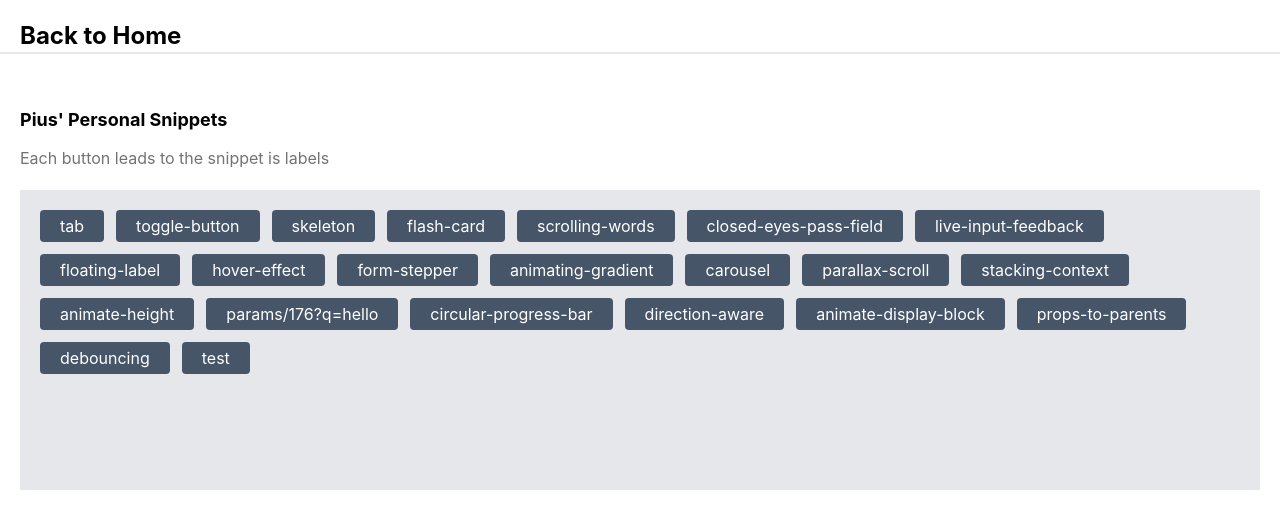
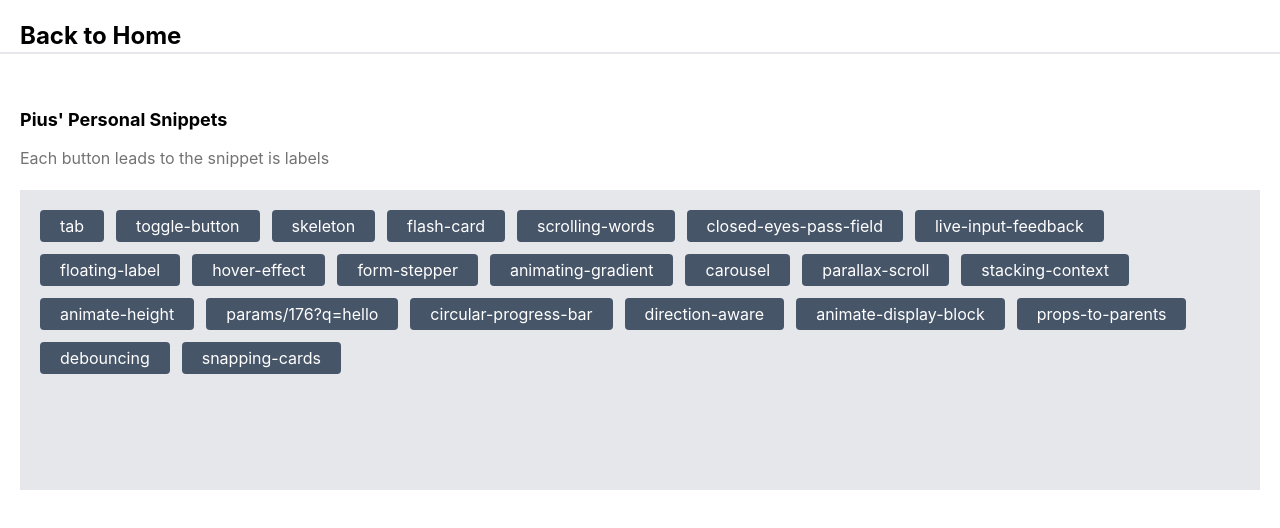
Before and after one commit to thetruekobby/snippets, a React (Vite) app: page / in a window 1280 px wide. Shown: the top 528 px of the page. Built offline with nearby package versions, Linux system fonts and the light colour scheme.

Commit message:
snapping cards

```diff
--- a/src/data.jsx
+++ b/src/data.jsx
@@ -7,7 +7,7 @@ import Flashcard from "./pages/Flashcard"
 import ScrollingWords from "./pages/ScrollingWords"
 import ClosedEyes from "./pages/ClosedEyes"
 import LiveFeedback from "./pages/LiveFeedback"
-import Test from "./Test"
+// import Test from "./Test"
 import FloatingLabel from "./pages/FloatingLabel"
 import HoverEffect from "./pages/HoverEffect"
 import FormStepper from "./pages/FormStepper"
@@ -21,6 +21,7 @@ import DirectionAware from "./pages/DirectionAware"
 import AnimateDisplayBlock from "./pages/AnimateDisplayBlock"
 import ParentComponent from "./pages/PropsToParents"
 import Debouncing from "./pages/Debouncing"
+import SnappingCards from "./pages/SnappingCards"
 
 export const routes = [
   { name: "/", component: <Home /> },
@@ -45,7 +46,8 @@ export const routes = [
   { name: "animate-display-block", component: <AnimateDisplayBlock /> },
   { name: "props-to-parents", component: <ParentComponent /> },
   { name: "debouncing", component: <Debouncing /> },
-  { name: "test", component: <Test /> },
+  { name: "snapping-cards", component: <SnappingCards /> },
+  // { name: "test", component: <Test /> },
 ]
 
 export const routeLinks = routes
--- /dev/null
+++ b/src/pages/SnappingCards.jsx
@@ -0,0 +1,15 @@
+const SnappingCards = () => {
+  return (
+    <div className="flex items-center justify-center">
+      <div className="w-[300px] aspect-square border flex gap-4 overflow-x-scroll snap-x snap-mandatory p-2">
+        {new Array(4).fill(0).map((_, i) => (
+          <div key={i} className="basis-full h-full border bg-gray-200 shrink-0 snap-center">
+            <h1>{i}</h1>
+          </div>
+        ))}
+      </div>
+    </div>
+  )
+}
+
+export default SnappingCards
```
